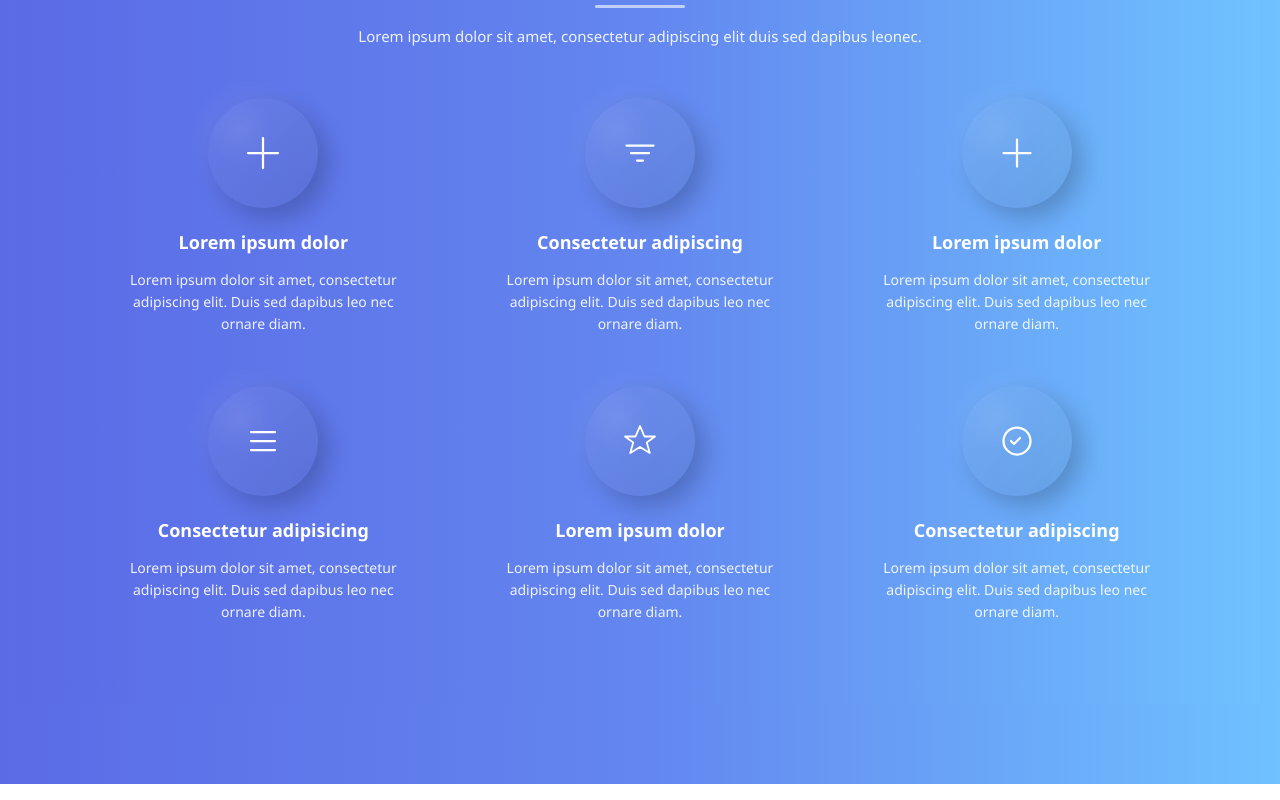
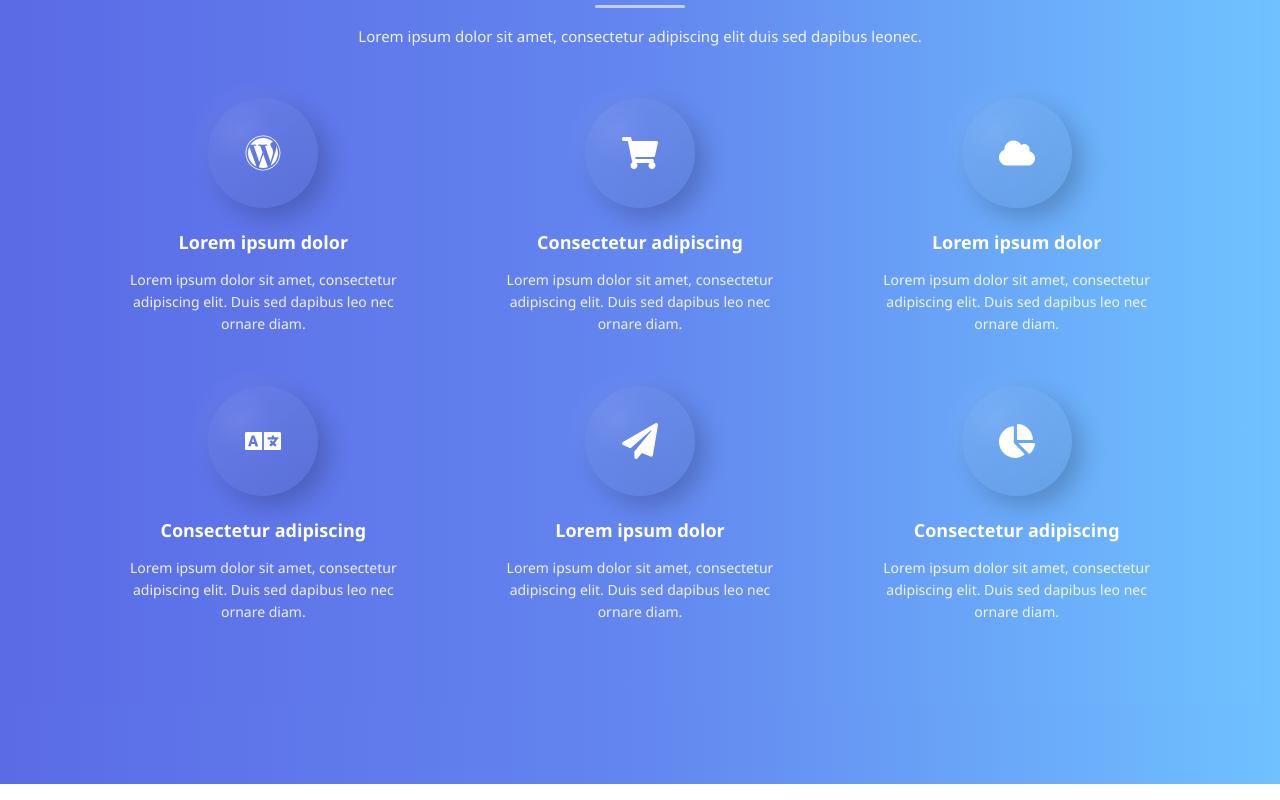
Before and after one commit to abdulbasitpro/Landing-page, a React (Vite) app: page / in a window 1280 px wide. Shown: the part 2620-3420 px from the top of the page. Built offline with nearby package versions, Linux system fonts and the light colour scheme.

Commit message:
change some pic

```diff
--- a/src/component/Services.jsx
+++ b/src/component/Services.jsx
@@ -1,61 +1,36 @@
 import React from "react";
-
+import { FaWordpress, FaShoppingCart, FaCloud, FaLanguage, FaPaperPlane, FaChartPie } from "react-icons/fa";
 
 const services = [
   {
     title: "Lorem ipsum dolor",
     text: "Lorem ipsum dolor sit amet, consectetur adipiscing elit. Duis sed dapibus leo nec ornare diam.",
-    icon: (
-      <svg width="36" height="36" viewBox="0 0 24 24" fill="none">
-        <path d="M12 2v20M2 12h20" stroke="currentColor" strokeWidth="1.5" strokeLinecap="round" strokeLinejoin="round"/>
-      </svg>
-    ),
+    icon: <FaWordpress size={36} />,
   },
   {
     title: "Consectetur adipiscing",
     text: "Lorem ipsum dolor sit amet, consectetur adipiscing elit. Duis sed dapibus leo nec ornare diam.",
-    icon: (
-      <svg width="36" height="36" viewBox="0 0 24 24" fill="none">
-        <path d="M3 7h18M6 12h12M10 17h4" stroke="currentColor" strokeWidth="1.5" strokeLinecap="round" strokeLinejoin="round"/>
-      </svg>
-    ),
+    icon: <FaShoppingCart size={36} />,
   },
   {
     title: "Lorem ipsum dolor",
     text: "Lorem ipsum dolor sit amet, consectetur adipiscing elit. Duis sed dapibus leo nec ornare diam.",
-    icon: (
-      <svg width="36" height="36" viewBox="0 0 24 24" fill="none">
-        <path d="M12 3v18M3 12h18" stroke="currentColor" strokeWidth="1.5" strokeLinecap="round" strokeLinejoin="round"/>
-      </svg>
-    ),
+    icon: <FaCloud size={36} />,
   },
   {
-    title: "Consectetur adipisicing",
+    title: "Consectetur adipiscing",
     text: "Lorem ipsum dolor sit amet, consectetur adipiscing elit. Duis sed dapibus leo nec ornare diam.",
-    icon: (
-      <svg width="36" height="36" viewBox="0 0 24 24" fill="none">
-        <path d="M4 6h16M4 12h16M4 18h16" stroke="currentColor" strokeWidth="1.5" strokeLinecap="round" strokeLinejoin="round"/>
-      </svg>
-    ),
+    icon: <FaLanguage size={36} />,
   },
   {
     title: "Lorem ipsum dolor",
     text: "Lorem ipsum dolor sit amet, consectetur adipiscing elit. Duis sed dapibus leo nec ornare diam.",
-    icon: (
-      <svg width="36" height="36" viewBox="0 0 24 24" fill="none">
-        <path d="M12 2l3 7h7l-5.5 4 2 7L12 16l-6.5 4 2-7L2 9h7l3-7z" stroke="currentColor" strokeWidth="1.2" strokeLinecap="round" strokeLinejoin="round"/>
-      </svg>
-    ),
+    icon: <FaPaperPlane size={36} />,
   },
   {
     title: "Consectetur adipiscing",
     text: "Lorem ipsum dolor sit amet, consectetur adipiscing elit. Duis sed dapibus leo nec ornare diam.",
-    icon: (
-      <svg width="36" height="36" viewBox="0 0 24 24" fill="none">
-        <circle cx="12" cy="12" r="9" stroke="currentColor" strokeWidth="1.5"/>
-        <path d="M8 12l2 2 4-4" stroke="currentColor" strokeWidth="1.5" strokeLinecap="round" strokeLinejoin="round"/>
-      </svg>
-    ),
+    icon: <FaChartPie size={36} />,
   },
 ];
 
--- a/src/component/Team.jsx
+++ b/src/component/Team.jsx
@@ -2,7 +2,7 @@ import React from "react";
 import member1 from "./Images/Screenshot 2024-11-17 154953.png";
 import member2 from "./Images/1729475436781.jpeg";
 import member3 from "./Images/1752709795887.png";
-import member4 from "./Images/a42efe6f-3b9a-4c1e-8ffb-b1eb05e152f9.webp";
+import member4 from "./Images/IMG_3725.jpg";
 
 const team = [
   {
@@ -21,7 +21,7 @@ const team = [
     image: member3,
   },
   {
-    name: "Karen Doe",
+    name: "Abdul Basit",
     role: "Project Manager",
     image: member4,
   },
```
Also changed, not shown: src/component/Images/IMG_3725.jpg (added), 1 other file (tests, documents, lock files or other folders).
